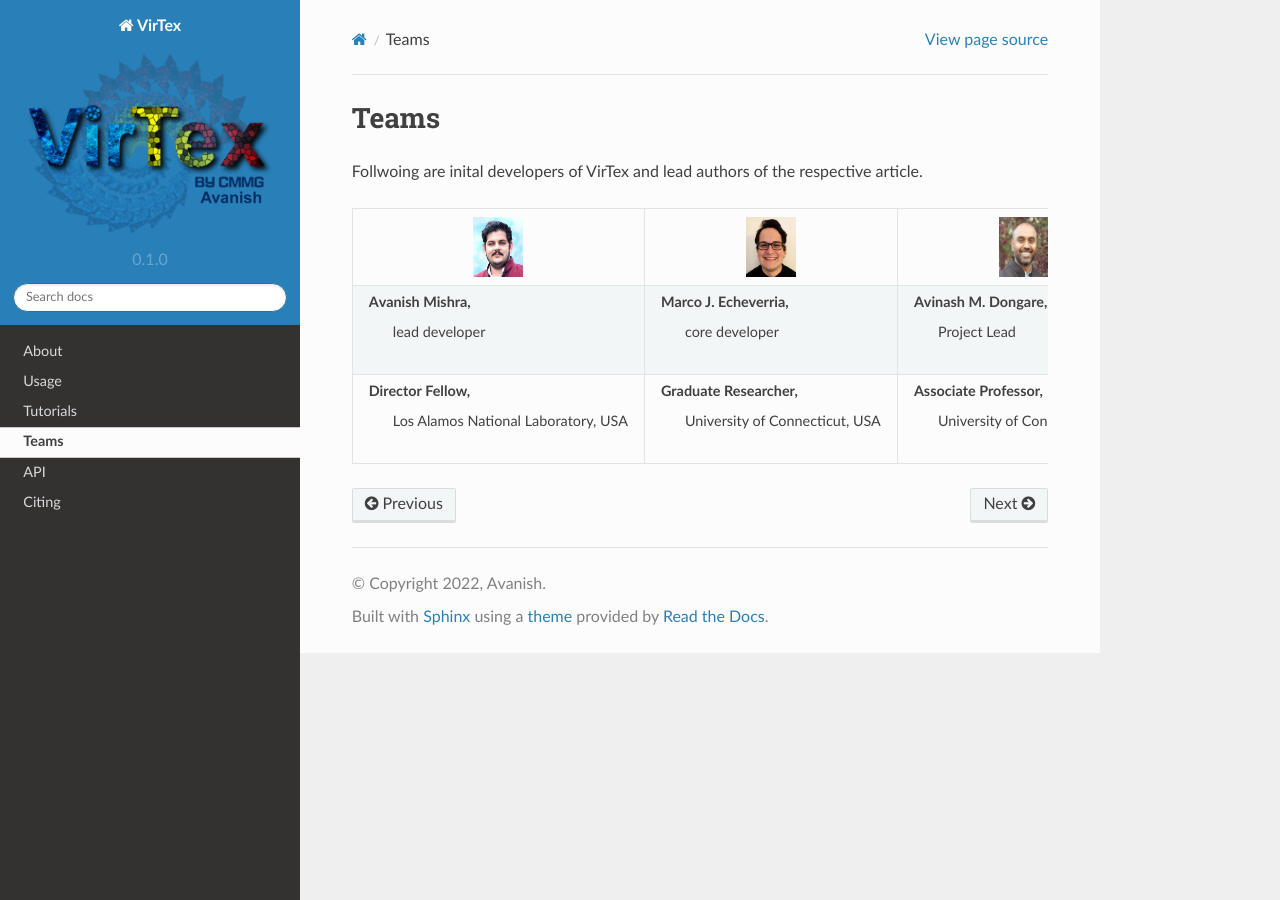
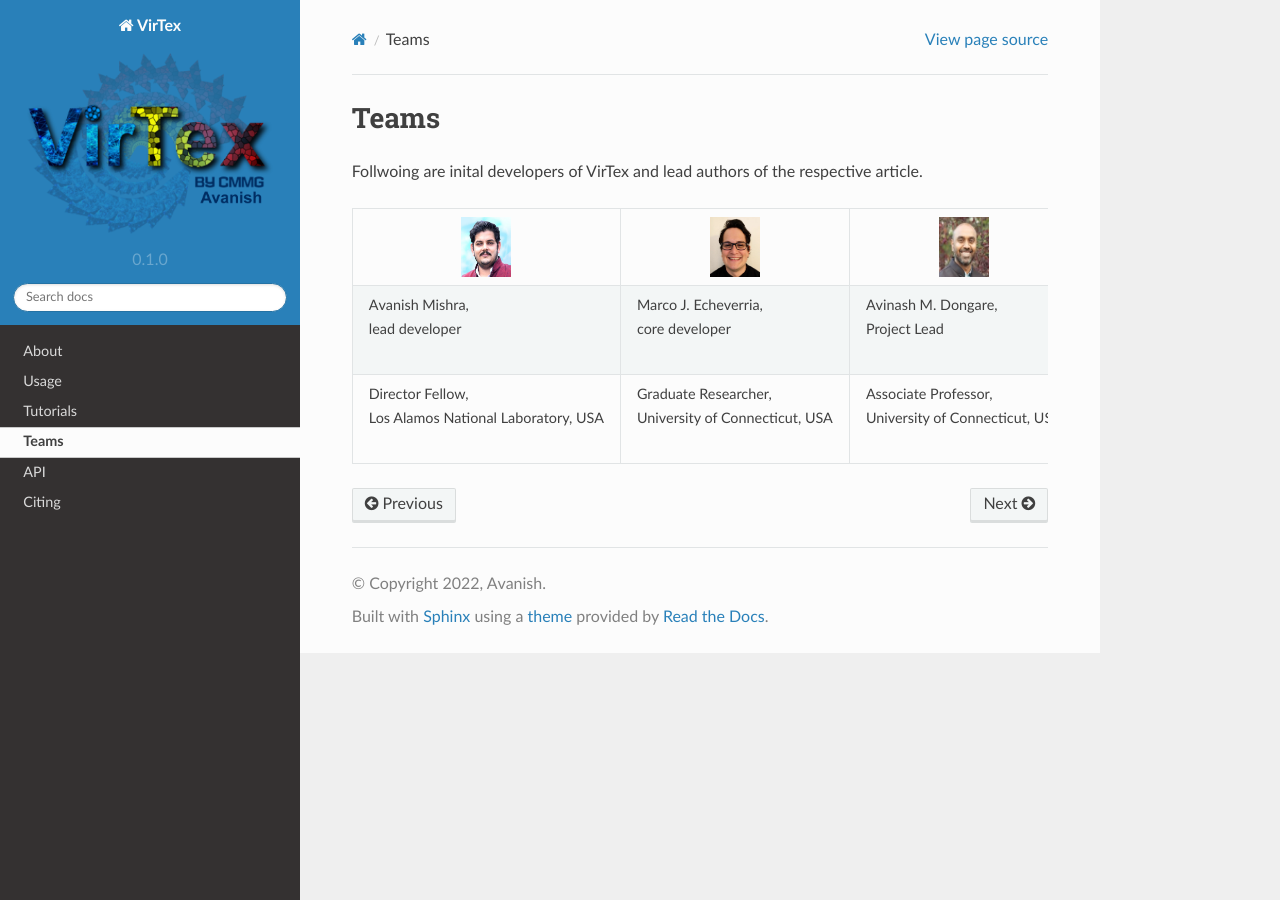
Before and after one commit to mavanish/VirTex, a Sphinx documentation site: the page built from docs/source/Teams.rst, in a window 1280 px wide. Built offline with Sphinx 7.4.7 and the Read the Docs theme 2.0.0, drawn with Linux system fonts in a browser that asks for light colours; pages that are not in the unit, such as notebooks, are missing from menus.

```diff
--- a/docs/source/Teams.rst
+++ b/docs/source/Teams.rst
@@ -25,16 +25,16 @@ Follwoing are inital developers of VirTex and lead authors of the respective art
         :align: center
         :alt: Avinash M. Dongare, Project Lead.
 
-   * - Avanish Mishra,
-        lead developer
-     - Marco J. Echeverria,
-        core developer
-     - Avinash M. Dongare,
-        Project Lead
+   * - | Avanish Mishra,
+       | lead developer
+     - | Marco J. Echeverria,
+       | core developer
+     - | Avinash M. Dongare,
+       | Project Lead
 
-   * - Director Fellow,
-         Los Alamos National Laboratory, USA
-     - Graduate Researcher,
-         University of Connecticut, USA
-     - Associate Professor,
-         University of Connecticut, USA
+   * - | Director Fellow,
+       | Los Alamos National Laboratory, USA
+     - | Graduate Researcher,
+       | University of Connecticut, USA
+     - | Associate Professor,
+       | University of Connecticut, USA
```
Also changed, not shown: other parts of docs/source/Teams.rst (+1 -1 lines).
